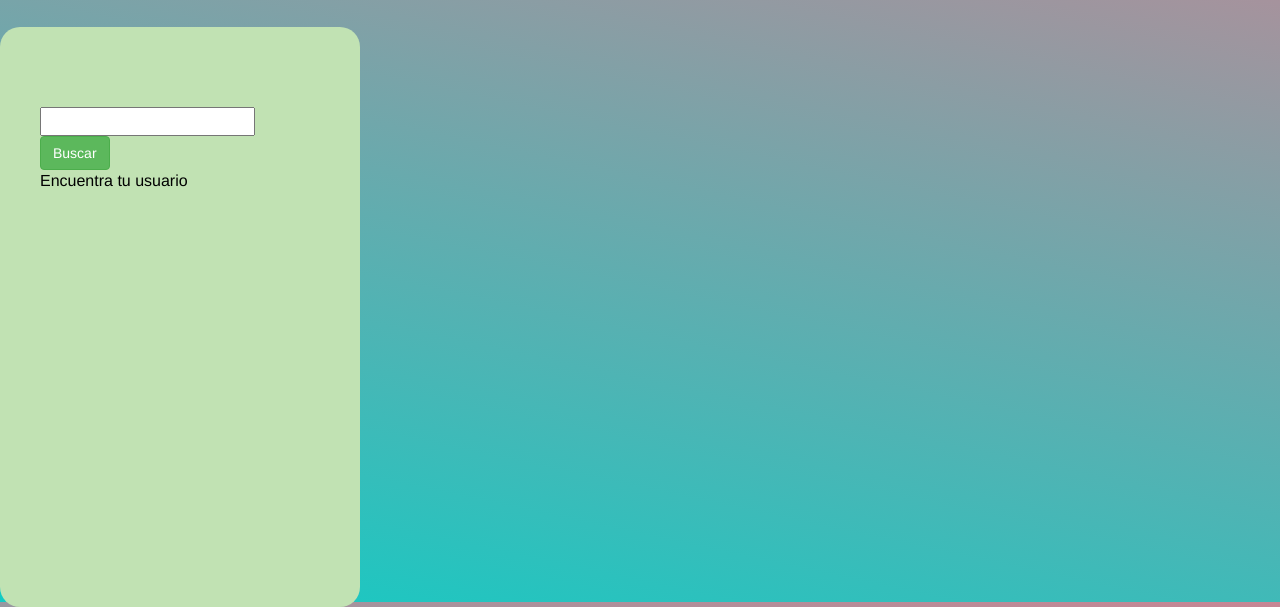
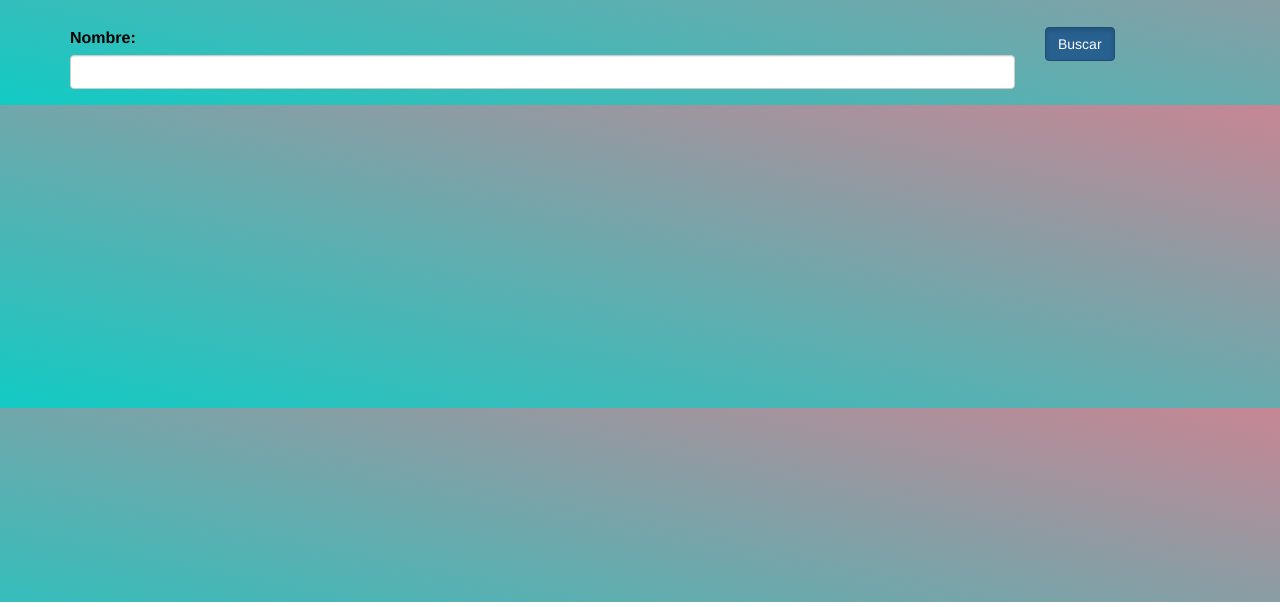
Before and after one commit to guidobetcher/bootstrap, a plain HTML site: page index.html in a window 1280 px wide. Shown: the part 198-805 px from the top of the page. Drawn offline with nearby package versions, Linux system fonts and the light colour scheme.

Commit message:
Comencé  a entender los scripts

```diff
--- /dev/null
+++ b/app.js
@@ -0,0 +1 @@
+document.write(<h1>"Bienvenido a la búsqueda"</h1>);
--- a/index.html
+++ b/index.html
@@ -1,6 +1,6 @@
 
 <!DOCTYPE html>
-<html lang="es">
+<html lang="es" xmlns="http://www.w3.org/1999/html">
 <head>
     <meta charset="utf-8">
     <!--- Esta cabecera hace que se ajuste a la pantalla del dispositivo -->
@@ -13,31 +13,51 @@
     <!-- Latest compiled JavaScript -->
     <script src="https://maxcdn.bootstrapcdn.com/bootstrap/3.4.0/js/bootstrap.min.js"></script>
 
-    <title>"Busqueda de usuarios Github</title>
-    <script>
-        $(document).ready(function(){
-            $("#enviarS").click(function(){
-                alert("Text: " + $("#test").text());
+    <title>Busqueda de usuarios Github</title>
+</head>
+<body>
+
+<div class="jumbotron text-center"><h1>Búsqueda</h1></div>
+<div class="container">
+<div class="row">
+
+    <div class="col-sm-10">
+        <div class="form-group">
+            <label for="usr">Nombre:</label>
+            <input type="text" class="form-control" id="usr">
+
+        </div>
+    </div>
+
+    <div class="col-sm-2">
+
+        <input
+                class="btn btn-primary active" id="bbuscar"
+                type="button"
+                value="Buscar">
+        <script>
+            $(document).ready(function () {
+                $("#bbuscar").click(function () {
+                    $("#usr").text();
+                });
             });
-            </script>
 
-</head>
-    <body>
-    <div class="jumbotron text-center">
-        <h1>Búsqueda</h1>
+        </script>
     </div>
-        <form action= "http://api.github.com/" class= "login-form"  method="post">
 
+    <div id="resultado" class="col-sm-10"
+
+</div>
+
+</div>
+</div>
+    <!---
+        <form action= "http://api.github.com/" class= "login-form"  method="get">
             <div>
-                <input type="text">
-                <span data-placeholder="Usuario"</span>
+                <input type="text" name= "/users">
             </div>
             <input type="submit"  id="enviarS" class="btn btn-success btn-md" value="Buscar">
-        <div class="bottom-text">
-            <p>Encuentra tu usuario</p>
+        <!---<div class="bottom-text"> <p>Encuentra tu usuario</p>--->
 
-        </div>
-
-        </form>
-    </body>
+</body>
 </html>
```
Also changed, not shown: 2.html (+1 -8 lines).
